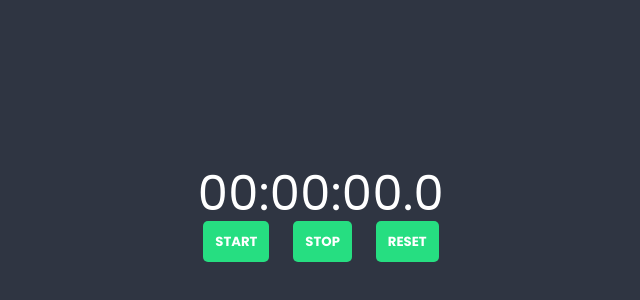
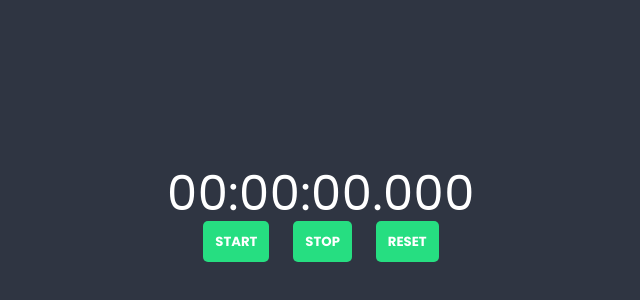
Before and after one commit to KevinKaluzny/timer-app, a React (Create React App) app: page / in a window 1280 px wide. Shown: the part 160-460 px from the top of the page, without its empty margins (319-959 px from the left). Built offline with nearby package versions, Linux system fonts and the light colour scheme.

Commit message:
Make the timer working

```diff
--- a/src/components/Button/Button.js
+++ b/src/components/Button/Button.js
@@ -2,7 +2,7 @@ import styles from './Button.module.scss';
 
 const Button = props => {
     return (
-        <button className={styles.button}>{ props.children }</button>
+        <button className={styles.button} onClick={props.action}>{props.children}</button>
     );
 }
 
--- a/src/components/Time/Time.js
+++ b/src/components/Time/Time.js
@@ -1,8 +1,12 @@
 import styles from './Time.module.scss';
 
-const Time = () => {
+const Time = props => {
+    const formatTime = millseconds => {
+        return new Date(millseconds).toISOString().slice(11, 23);
+    }
+
     return (
-        <span className={styles.time}>00:00:00.0</span>
+        <span className={styles.time}>{ formatTime(props.children) }</span>
     );
 }
 
--- a/src/components/Timer/Timer.js
+++ b/src/components/Timer/Timer.js
@@ -1,15 +1,35 @@
+import { useState } from 'react';
 import styles from './Timer.module.scss';
 import Time from "../Time/Time";
 import Button from "../Button/Button";
 
-const Timer = props => {
+const Timer = () => {
+    const [time, setTime] = useState(0);
+    const [timer, setTimer] = useState();
+
+    const start = () => {
+        setTimer(setInterval(() => {
+            setTime(prevValue => prevValue + 1);
+        }, 1));
+    };
+
+    const stop = () => {
+        clearInterval(timer);
+    }
+
+    const reset = () => {
+        stop();
+        setTime(0);
+    }
+
+
     return (
         <div className={styles.timer}>
-            <Time />
+            <Time>{ time }</Time>
             <div>
-                <Button>Start</Button>
-                <Button>Stop</Button>
-                <Button>Reset</Button>
+                <Button action={start}>Start</Button>
+                <Button action={stop}>Stop</Button>
+                <Button action={reset}>Reset</Button>
             </div>
         </div>
     );
```
